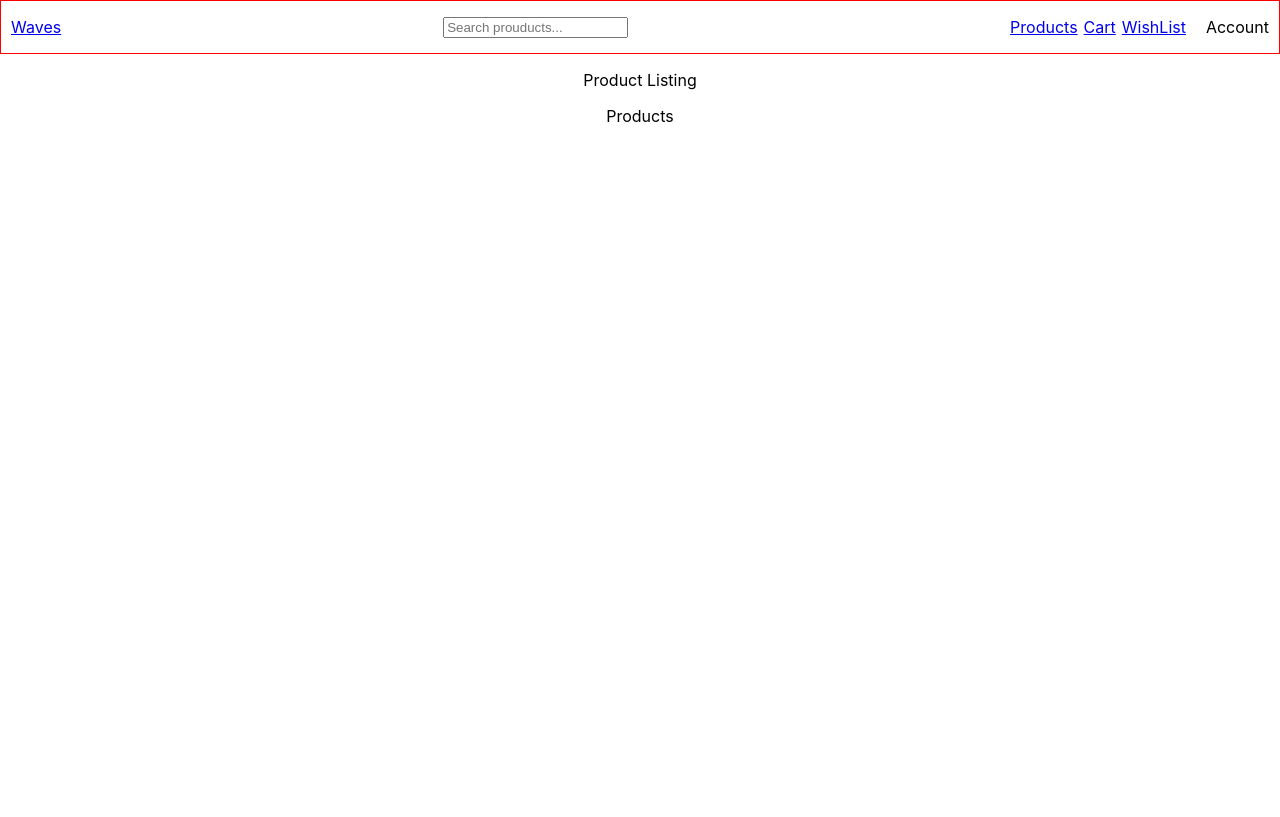
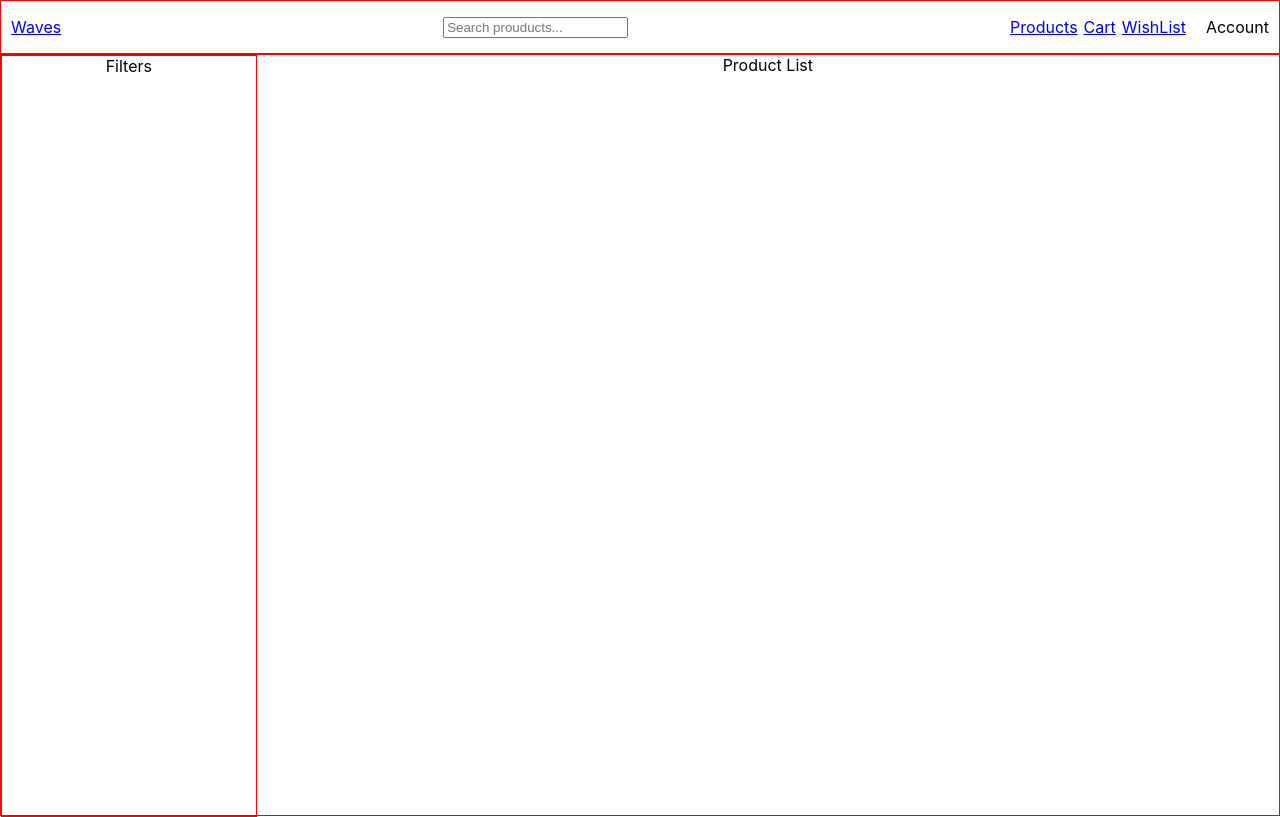
Before and after one commit to abhinashbhengra/Waves-Ecommerce, a React (Create React App) app: page /products in a window 1280 px wide. Built offline with nearby package versions, Linux system fonts and the light colour scheme; what miragejs would draw is missing.

Commit message:
style - product layout

```diff
--- a/src/pages/product-list/index.js
+++ b/src/pages/product-list/index.js
@@ -1,12 +1,18 @@
-import React from "react";
+import "../product-list/productList.css";
+
 import Navbar from "../../components/navbar";
+import Filters from "../../components/filters";
 
 const ProductList = () => {
   return (
     <div>
       <Navbar />
-      <p>Product Listing</p>
-      <div>Products</div>
+      <div className="products-container">
+        <div>
+          <Filters />
+        </div>
+        <div className="products-list">Product List</div>
+      </div>
     </div>
   );
 };
```
